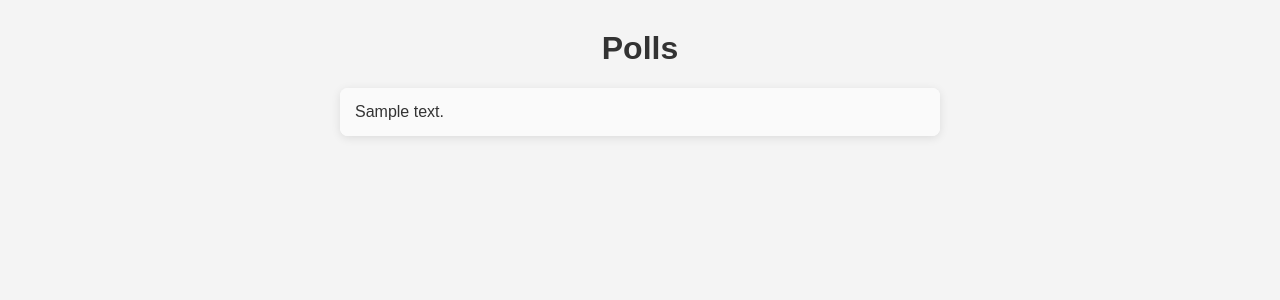
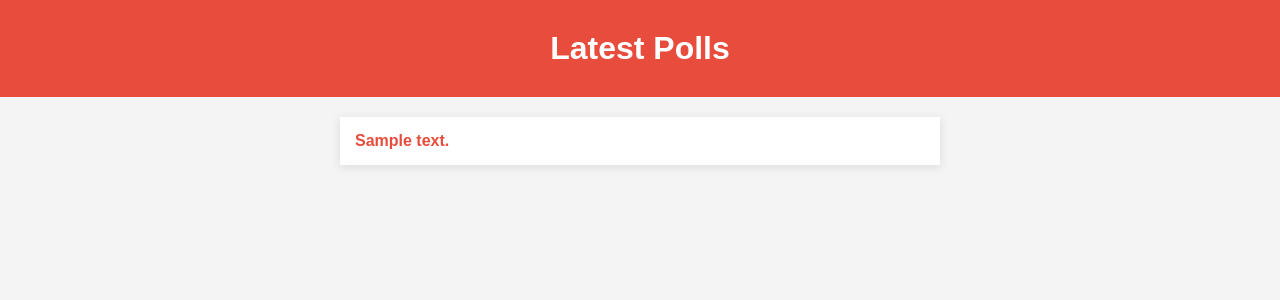
Before and after one commit to JoongHyun-Kim/django-tutorial, a Django app: template polls/templates/polls/index.html in a window 1280 px wide. Shown: the top 300 px of the page. Run offline with Django 4.2, Linux system fonts and the light colour scheme; the template is opened without the code that fills it: most values are stand-ins (such as "Sample title", 1, 10 or a date in 2020).

Commit message:
feature: make style.css file

```diff
--- /dev/null
+++ b/polls/static/polls/css/style.css
@@ -0,0 +1,63 @@
+body {
+    font-family: Arial, sans-serif;
+    margin: 0;
+    padding: 0;
+    background-color: #f4f4f4;
+}
+
+:root {
+    --main-color: #e74c3c;
+    --secondary-color: #2ecc71;
+}
+
+h1 {
+    text-align: center;
+    margin: 0;
+    padding: 30px;
+    background-color: var(--main-color);
+    color: white;
+    width: 100%;
+    box-sizing: border-box;
+    font-weight: bold;
+}
+
+ul {
+    list-style-type: none;
+    padding: 0;
+    margin: 0;
+    max-width: 600px;
+    margin: 20px auto;
+    background-color: #fff;
+    box-shadow: 0 2px 10px rgba(0, 0, 0, 0.1);
+}
+
+li {
+    border-bottom: 1px solid #eee;
+    border-radius: 8px; /* li에 border-radius를 적용하여 기본적으로 둥글게 */
+    background-color: #fff; /* 기본 배경을 흰색으로 설정 */
+    margin: 5px 0; /* 항목 간 간격 */
+}
+
+li:last-child {
+    border-bottom: none;
+}
+
+li a {
+    display: block;
+    padding: 15px;
+    text-decoration: none;
+    color: #333;
+    background-color: #fff; /* a 요소의 배경색을 흰색으로 설정 */
+    transition: background-color 0.3s ease;
+    border-radius: 8px; /* a에도 border-radius를 적용하여 둥글게 처리 */
+    font-weight: bold;
+}
+
+li a:hover {
+    background-color: var(--secondary-color);
+    color: white;
+}
+
+li a {
+    color: var(--main-color);
+}
--- a/polls/templates/polls/index.html
+++ b/polls/templates/polls/index.html
@@ -1,67 +1,14 @@
+{% load static %}
 <!DOCTYPE html>
 <html lang="en">
 <head>
     <meta charset="UTF-8">
     <meta name="viewport" content="width=device-width, initial-scale=1.0">
-    <title>Polls</title>
-    <style>
-        body {
-            font-family: Arial, sans-serif;
-            margin: 0;
-            padding: 0;
-            background-color: #f4f4f4;
-        }
-
-        h1 {
-            text-align: center;
-            margin-top: 30px;
-            color: #333;
-        }
-
-        ul {
-            list-style-type: none;
-            padding: 0;
-            margin: 0;
-            max-width: 600px;
-            margin: 20px auto;
-            background-color: #fff;
-            border-radius: 8px;
-            box-shadow: 0 2px 10px rgba(0, 0, 0, 0.1);
-        }
-
-        li {
-            border-bottom: 1px solid #eee;
-        }
-
-        li:last-child {
-            border-bottom: none;
-        }
-
-        a {
-            display: block;
-            padding: 15px;
-            text-decoration: none;
-            color: #333;
-            background-color: #fafafa;
-            transition: background-color 0.3s ease;
-            border-radius: 8px;
-        }
-
-        a:hover {
-            background-color: #f0f0f0;
-        }
-
-        .no-polls {
-            text-align: center;
-            font-size: 18px;
-            color: #888;
-            margin-top: 50px;
-        }
-
-    </style>
+    <title>Latest Polls</title>
+    <link rel="stylesheet" href="{% static 'polls/css/style.css' %}">
 </head>
 <body>
-    <h1>Polls</h1>
+    <h1>Latest Polls</h1>
     {% if latest_question_list %}
         <ul>
             {% for question in latest_question_list %}
```
Also changed, not shown: polls/templates/polls/detail.html (+2 -48 lines).
